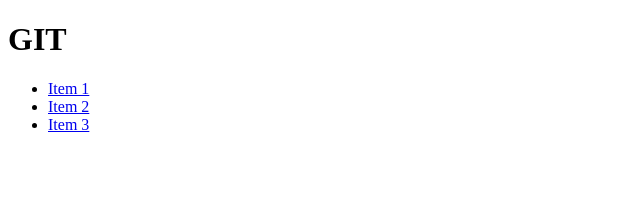
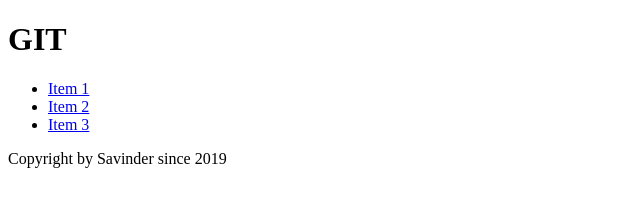
Before and after one commit to savinder-7100/git-practice, a plain HTML site: page index.html in a window 1280 px wide. Shown: the whole page, without its empty margins (0-640 px from the left). Drawn offline with Linux system fonts and the light colour scheme.

Commit message:
website after adding footer

```diff
--- a/index.html
+++ b/index.html
@@ -18,4 +18,5 @@
         </ul>
     </nav>
 </body>
+<footer>Copyright by Savinder since 2019</footer>
 </html>
```
